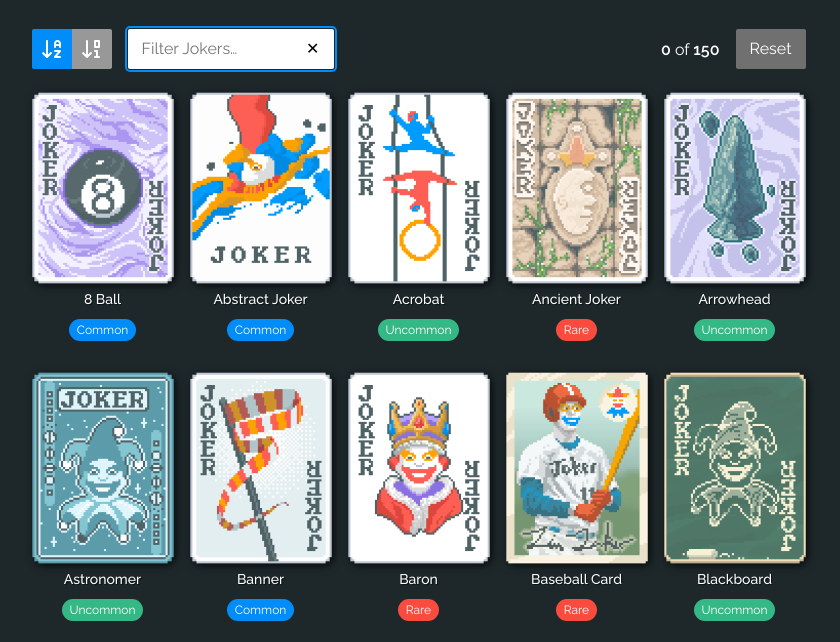
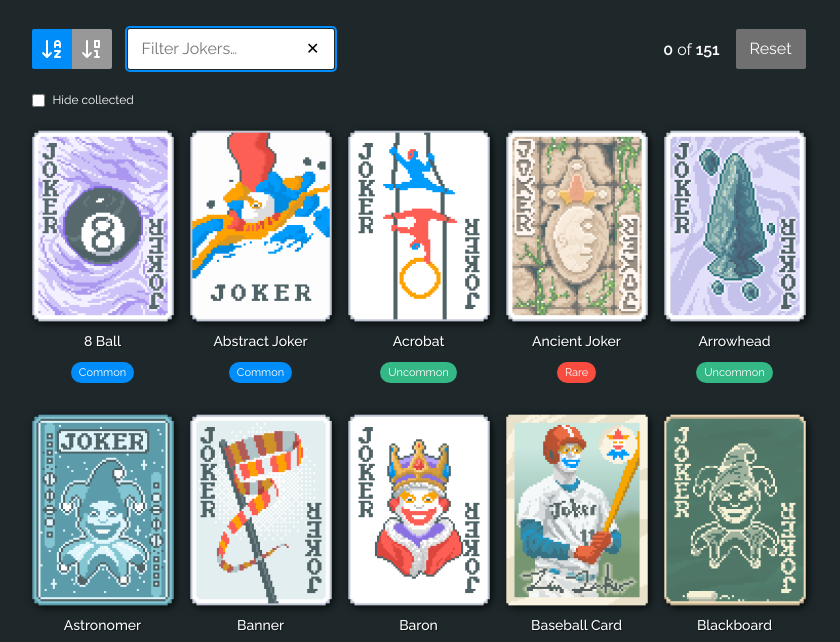
Before and after one commit to peruvianidol/balatro-gst, an Eleventy site: page _src/index.html in a window 1280 px wide. Both pictures are taken after a click on the button "Clear filter". Shown: the part 88-730 px from the top of the page, without its empty margins (214-1054 px from the left). Built offline with nearby package versions, Linux system fonts and the light colour scheme; Eleventy itself is replaced by a stand-in of ours; files that its build step writes are made by us from their sources.

Commit message:
Add favicon; add hide collected checkbox

```diff
--- a/TODO.txt
+++ b/TODO.txt
@@ -10,9 +10,10 @@
 ✅ Sort by game order or alphabetical
 ✅ Focus styles on cards
 ✅ Add responsive styles
+✅ Add opacity transition on stickers
+✅ Favicon
 * Show/Hide checked jokers
-* Popover for card details
-* Add opacity transition on stickers
+❌ Popover for card details
 * Maybe add a sound effect on sticker apply?
 * About page
 * Postman notebook
--- a/_src/_includes/base.njk
+++ b/_src/_includes/base.njk
@@ -5,6 +5,7 @@
   <meta name="viewport" content="width=device-width, initial-scale=1.0">
   <title>Balatro Gold Sticker Tracker</title>
   <link rel="stylesheet" href="/css/style.css">
+  <link rel="icon" type="image/png" href="/images/gold-sticker.png">
   <script>
   (function () {
     try {
--- a/_src/css/style.css
+++ b/_src/css/style.css
@@ -46,11 +46,11 @@
   width: 24px;
   height: 24px;
 }
-label {
+label.joker-label  {
   position: relative;
   display: flex;
   flex-direction: column;
-  gap: .5rem;
+  gap: .75rem;
   align-items: center;
   margin-inline: auto;
   max-width: 142px;
@@ -58,19 +58,19 @@
 label[hidden] {
   display: none;
 }
-[type="checkbox"] {
+.joker-label [type="checkbox"] {
   appearance: none;
   position: absolute;
   inset: 0;
 }
-[type="checkbox"]:focus-visible {
+.joker-label [type="checkbox"]:focus-visible {
   outline: none;
 }
 :focus-visible {
   outline: 2px solid var(--common);
   outline-offset: 1px;
 }
-[type="checkbox"]:focus-visible + .joker-img img {
+.joker-label [type="checkbox"]:focus-visible + .joker-img img {
   outline: 3px solid var(--common);
   outline-offset: 1px;
   border-radius: 4px;
@@ -160,12 +160,11 @@
 
 [class*="rarity"] {
   border-radius: 2rem;
-  font-size: .75rem;
+  font-size: .6875rem;
   font-weight: 400;
   text-align: center;
   padding: .25rem .5rem;
   display: inline-block;
-  /* text-shadow: 1px 1px 1px rgb(0 0 0 / .6); */
 }
 .rarity-rare {
   background-color: var(--rare);
@@ -282,6 +281,18 @@
   border-color: transparent;
 }
 
+div:has(.hide-checked-control) {
+  text-align: left;
+  margin-block-end: 1.5rem;
+}
+.hide-checked-control {
+  display: flex;
+  align-items: center;
+  gap: .5rem;
+  cursor: pointer;
+  font-size: .75rem;
+}
+
 .counter[hidden] { display: block; visibility: hidden; }
 .sr-only { position:absolute; left:-9999px; }
 .preorder-hide section { visibility: hidden; }
@@ -307,4 +318,7 @@
   main {
     padding: 2rem 1rem;
   }
+  .stack {
+    margin-block-end: 1rem;
+  }
 }
--- a/_src/index.html
+++ b/_src/index.html
@@ -44,9 +44,16 @@
   </div>
 </div>
 
+<div>
+  <label class="hide-checked-control">
+    <input id="hide-checked" type="checkbox">
+    <span>Hide collected</span>
+  </label>
+</div>
+
 <section>
 {% for joker in jokers %}
-  <label for="{{ joker.name | slug }}" data-order="{{ joker.order }}" data-name="{{ joker.name }}" data-slug="{{ joker.name | slug }}">
+  <label for="{{ joker.name | slug }}" data-order="{{ joker.order }}" data-name="{{ joker.name }}" data-slug="{{ joker.name | slug }}" class="joker-label">
     <input type="checkbox" name="{{ joker.name | slug }}" id="{{ joker.name | slug }}">
     <div class="joker-img">
       <img src="/images/{% if joker.name === "Hologram" %}{{ joker.name | slug }}.gif{% else %}{{ joker.name | slug }}.png{% endif %}" alt="{{ joker.name }}" width="142" height="190">
--- a/_src/js/app.js
+++ b/_src/js/app.js
@@ -1,9 +1,11 @@
+// /js/app.js
 document.addEventListener('DOMContentLoaded', () => {
-  const SELECTOR = 'label > input[type="checkbox"]';
+  const SELECTOR    = 'label > input[type="checkbox"]';
   const STORAGE_KEY = 'balatro:jokers:checked';
+  const HIDE_KEY    = 'balatro:hide-checked';
 
   // ---------- helpers ----------
-  const $ = (s, r = document) => r.querySelector(s);
+  const $  = (s, r = document) => r.querySelector(s);
   const $$ = (s, r = document) => Array.from(r.querySelectorAll(s));
   const getParam = (k) => new URL(location.href).searchParams.get(k);
   const setParam = (k, v) => {
@@ -43,15 +45,18 @@
     cb.checked ? checkedSet.add(id) : checkedSet.delete(id);
     saveSet(checkedSet);
     renderCount();
+    // If filter/hide logic is present, re-apply visibility immediately
+    if (typeof applyVisibility === 'function') applyVisibility();
   });
 
-  // ---------- live filter ----------
-  const input = $('#filter-jokers');
+  // ============================================================
+  //                FILTER + HIDE-CHECKED (PERSISTED)
+  // ============================================================
+  const input    = $('#filter-jokers');
   const clearBtn = $('#clear-filter');
+  const hideBox  = $('#hide-checked');
 
-  if (input) {
-    const labels = $$('label').filter(l => l.querySelector('input[type="checkbox"]'));
-
+  // Normalize helper for text filtering
   const normalize = (s) =>
     (s || '')
       .normalize('NFD').replace(/[\u0300-\u036f]/g, '')
@@ -59,48 +64,83 @@
       .replace(/[_\s-]+/g, ' ')
       .trim();
 
+  // Build lookup once (labels that wrap a checkbox)
+  const section = document.querySelector('section'); // the one that holds the jokers
+  const labels = Array.from(section ? section.querySelectorAll('label') : document.querySelectorAll('section label'))
+    .filter(l => {
+      const cb = l.querySelector('input[type="checkbox"]');
+      // exclude the "Hide collected" control if it's ever inside the section
+      return cb && (!hideBox || !l.contains(hideBox));
+    });
   const lookup = labels.map(label => {
     const nameEl = label.querySelector('.joker-desc h2') || label.querySelector('h2');
     const imgEl  = label.querySelector('img');
-      const raw = (nameEl?.textContent) || (imgEl?.alt) || label.textContent;
-      return { label, key: normalize(raw) };
+    const raw    = (nameEl?.textContent) || (imgEl?.alt) || label.textContent;
+    const cb     = label.querySelector('input[type="checkbox"]');
+    return { label, key: normalize(raw), cb };
   });
 
-    function applyFilter(q) {
-      const qNorm = normalize(q);
-      if (!qNorm) { for (const {label} of lookup) label.hidden = false; return; }
-      for (const {label, key} of lookup) label.hidden = !key.includes(qNorm);
+  // Persisted hide state: read on load, default false
+  let hideCheckedState = false;
+  try {
+    hideCheckedState = JSON.parse(localStorage.getItem(HIDE_KEY) || 'false') === true;
+  } catch { hideCheckedState = false; }
+  if (hideBox) hideBox.checked = hideCheckedState;
+
+  // Expose as function so the change listener above can call it
+  function applyVisibility() {
+    const qNorm = normalize(input ? input.value : '');
+    const hideChecked = hideBox ? hideBox.checked : false;
+
+    for (const { label, key, cb } of lookup) {
+      const matchesText = !qNorm || key.includes(qNorm);
+      const shouldHideForSticker = hideChecked && !!cb?.checked;
+      label.hidden = !matchesText || shouldHideForSticker;
+    }
   }
 
-    const toggleClearButton = () => { if (clearBtn) clearBtn.hidden = !input.value; };
+  function toggleClearButton() {
+    if (clearBtn && input) clearBtn.hidden = !input.value;
+  }
 
-    input.addEventListener('input', () => { applyFilter(input.value); toggleClearButton(); });
+  // Wire filter input
+  if (input) {
+    input.addEventListener('input', () => { applyVisibility(); toggleClearButton(); });
     input.addEventListener('keydown', (e) => {
       if (e.key === 'Escape' && input.value) {
-        input.value = ''; applyFilter(''); toggleClearButton();
+        input.value = '';
+        applyVisibility();
+        toggleClearButton();
       }
     });
-    if (clearBtn) {
+  }
+
+  // Clear button
+  if (clearBtn && input) {
     clearBtn.addEventListener('click', () => {
-        input.value = ''; applyFilter(''); input.focus(); toggleClearButton();
+      input.value = '';
+      applyVisibility();
+      input.focus();
+      toggleClearButton();
     });
     clearBtn.hidden = !input.value;
   }
-  }
 
-  // ---------- reset all ----------
-  const resetBtn = $('#reset-jokers');
-  if (resetBtn) {
-    resetBtn.addEventListener('click', () => {
-      localStorage.removeItem(STORAGE_KEY);
-      $$(SELECTOR).forEach(cb => { cb.checked = false; });
-      checkedSet.clear?.();
-      renderCount();
+  // Hide-checked toggle (persisted)
+  if (hideBox) {
+    hideBox.addEventListener('change', () => {
+      localStorage.setItem(HIDE_KEY, JSON.stringify(!!hideBox.checked));
+      applyVisibility();
     });
   }
 
+  // Initial pass
+  applyVisibility();
+  toggleClearButton();
 
-  // View and Order toggles
+  // ============================================================
+  //                     VIEW + ORDER TOGGLES
+  // ============================================================
 
   // container is the single <section> on the page
   const container = document.querySelector('section');
@@ -109,13 +149,12 @@
   const viewBtns  = document.querySelectorAll('[data-view]');
   // ORDER buttons: expect two buttons with data-order="alpha|game"
   const orderBtns = Array.from(document.querySelectorAll('[data-order="alpha"], [data-order="game"]'));
+
   // ---------- VIEW ----------
   function applyView(viewMode) {
     if (!container) return;
-    // Toggle classes on the section itself
     container.classList.toggle('is-grid', viewMode === 'grid');
     container.classList.toggle('is-list', viewMode === 'list');
-    // Reflect active state on buttons (data-active present on the active one)
     viewBtns.forEach(btn => {
       if (btn.getAttribute('data-view') === viewMode) btn.setAttribute('data-active', '');
       else btn.removeAttribute('data-active');
@@ -139,8 +178,6 @@
       setParam('view', view);
     });
   });
-
-  // ---------- ORDER ----------
 
   // ---------------- ORDER (alpha/game) — robust + unhides section ----------------
 
@@ -207,6 +244,12 @@
     const u = new URL(location.href);
     u.searchParams.set('order', mode);
     history.replaceState(null, '', u.toString());
+
+    // Re-apply filter/hide after reordering to maintain visibility rules
+    applyVisibility();
+
+    // IMPORTANT: unhide if we pre-hid for ordering
+    document.documentElement.classList.remove('preorder-hide');
   }
 
   // initial mode
@@ -217,9 +260,6 @@
 
   applyOrder(orderMode);
 
-  // IMPORTANT: unhide if we pre-hid for ordering
-  document.documentElement.classList.remove('preorder-hide');
-
   // clicks
   orderBtns.forEach(btn => {
     btn.addEventListener('click', () => {
@@ -229,4 +269,25 @@
       applyOrder(orderMode);
     });
   });
+
+  // ============================================================
+  //                         RESET ALL
+  // ============================================================
+  const resetBtn = document.getElementById('reset-jokers');
+  if (resetBtn) {
+    resetBtn.addEventListener('click', () => {
+      // 1) clear storage + in-memory set (persist empty array for consistency)
+      localStorage.setItem(STORAGE_KEY, JSON.stringify([]));
+      checkedSet.clear?.();
+
+      // 2) uncheck all boxes
+      boxes.forEach(cb => { cb.checked = false; });
+
+      // 3) update UI
+      renderCount();
+
+      // 4) re-apply visibility so everything shows if "Hide collected" is on
+      if (typeof applyVisibility === 'function') applyVisibility();
     });
+  }
+});
```
Lines whose indentation alone changed are shown as unchanged.
